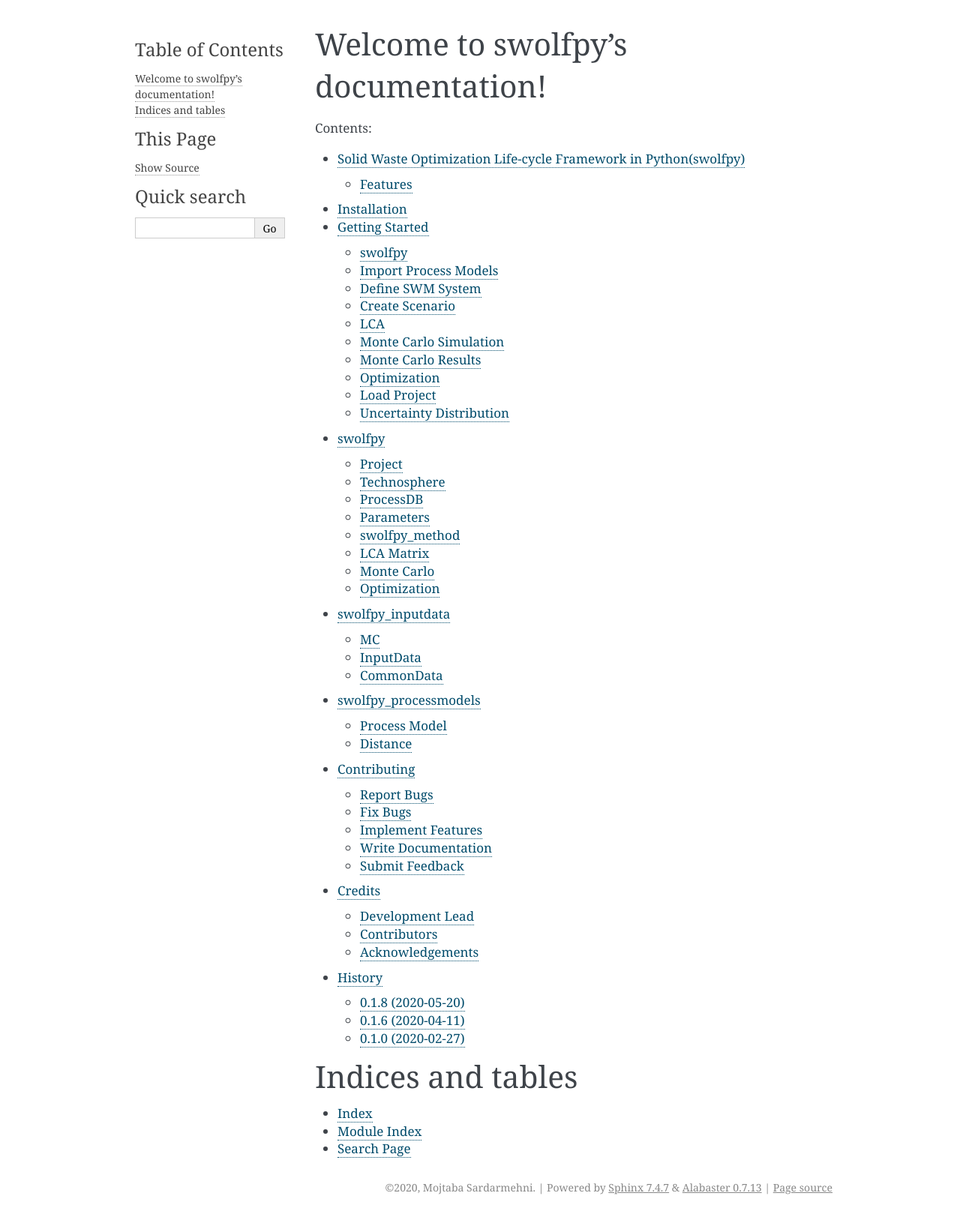
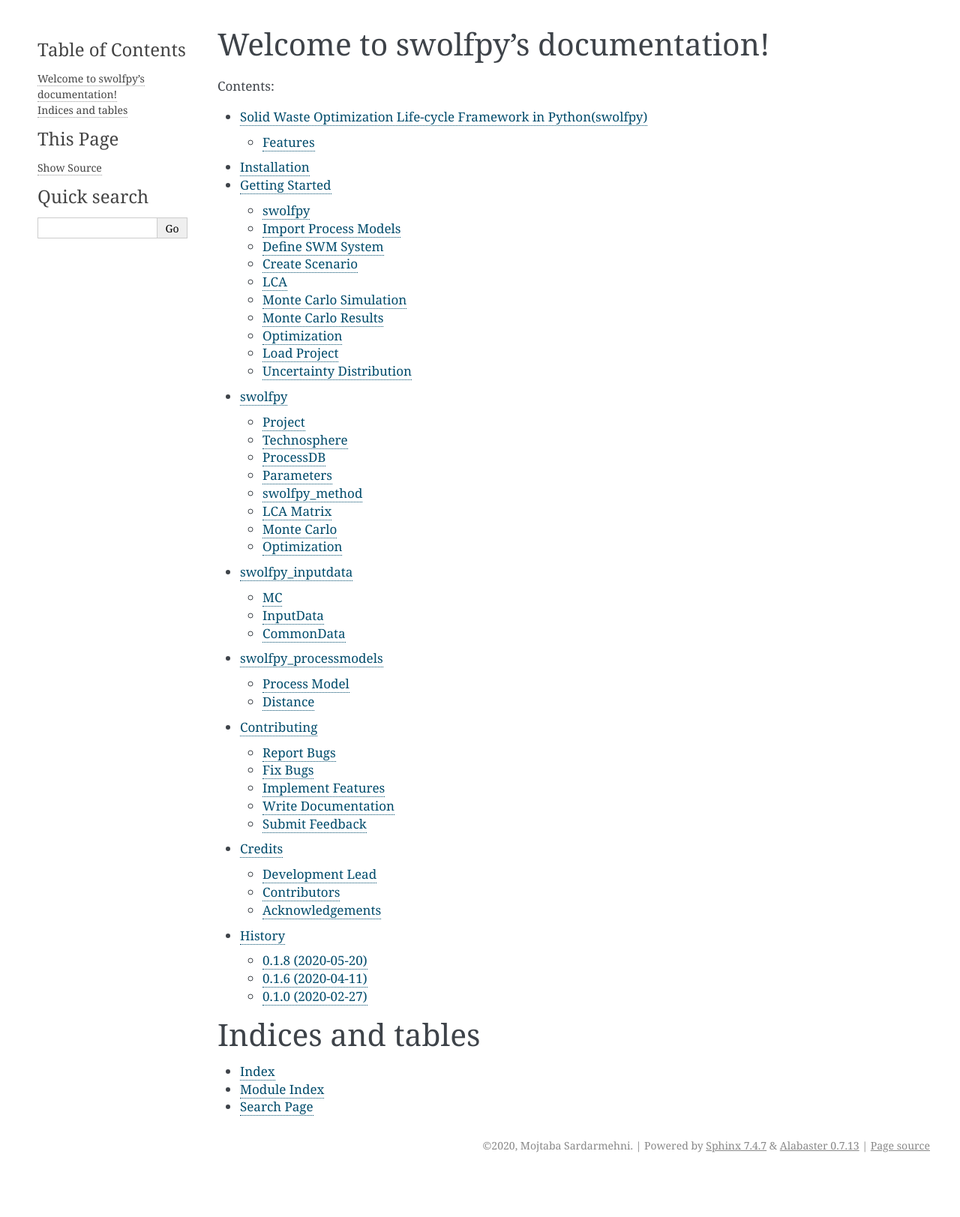
Before and after one commit to SwolfPy-Project/swolfpy, a Sphinx documentation site: the page built from docs/index.rst, in a window 1280 px wide. Shown: the whole page at 75% size. Built offline with Sphinx 7.4.7, drawn with Linux system fonts in a browser that asks for light colours; after the commit the page ends 1567 px from its top, so only the background shows below that.

Commit message:
set page width

```diff
--- a/docs/conf.py
+++ b/docs/conf.py
@@ -116,7 +116,7 @@ html_theme = 'alabaster'
 # theme further.  For a list of options available for each theme, see the
 # documentation.
 #
-#html_theme_options = {}
+html_theme_options = {'page_width': '1200px',}
 #
 html_logo = "../swolfpy/UI/PySWOLF_ICONS/PySWOLF.ico"
 
```
